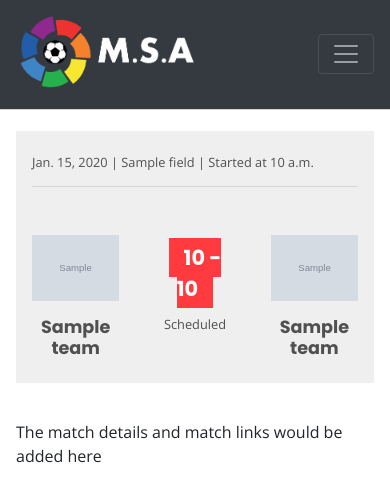
After one commit to babonaresh/msa, a Django app: page /matches/1/live/ in a window 390 px wide. The commit adds this page. Shown: the top 502 px of the page. Run offline with Django 3.2, Linux system fonts and the light colour scheme; a user stored in the database is signed in; tables that the repository leaves empty hold one stand-in row (values such as "Sample post"); grey boxes marked "Sample" are stand-in pictures; some libraries are stand-ins or nearby versions.

Commit message:
Added component for score

```diff
--- a/msa_app/static/css/style.css
+++ b/msa_app/static/css/style.css
@@ -1,4 +1,4 @@
-@import url('https://fonts.googleapis.com/css?family=Poppins:400,500,700');
+@import url('https://fonts.googleapis.com/css?family=Open+Sans|Poppins:400,500,700');
 
 /* Font Awesome */
 .fa-users{
@@ -44,6 +44,41 @@ td i{
     text-align: center;
 }
 
+/* MSA Custom CSS */
+body {
+    font-family: 'Open Sans';
+}
+
+h1 {
+    font-family: 'Poppins';
+    font-weight: lighter;
+}
+
+h2, h3 {
+    font-family: 'Poppins';
+    font-weight: bold;
+}
+
+.msa-scorecard {
+    /*background: #eeeeee;*/
+    background: #efefef;
+    color: #505050;
+    margin: 5px 10px 5px 10px;
+}
+
+.msa-livescore {
+    font-family: 'Poppins';
+    padding: 5px 25px 5px 25px;
+    background: #ff3b3f;
+    color: #ffffff;
+    font-size: 1.8em;
+    font-weight: bold;
+}
+
+.msa-livescore-sub {
+    font-weight: lighter;
+    padding: 10px;
+}
 
 /*---Media Queries --*/
 @media (max-width: 992px) {
@@ -53,7 +88,30 @@ td i{
 
 }
 @media (max-width: 576px) {
-
+    h3 {
+        font-size: 1.1rem;
+    }
+    .msa-livescore {
+        font-family: 'Poppins';
+        padding: 5px 15px 5px 15px;
+        background: #ff3b3f;
+        color: #ffffff;
+        font-size: 1.3em;
+        font-weight: bold;
+    }
+    .msa-livescore-sub {
+        font-weight: lighter;
+        padding: 10px;
+        font-size: 0.8rem;
+    }
+    .msa-scorecard {
+        background: #efefef;
+        color: #505050;
+        margin: 5px 0px 5px 0px;
+    }
+    h6 {
+        font-size: 0.8rem;
+    }
 }
 
 
--- /dev/null
+++ b/msa_app/templates/custom/live.html
@@ -0,0 +1,48 @@
+{% extends 'base/base.html' %}
+{% load crispy_forms_tags %}
+{% block content %}
+<div class="container-fluid padding">
+<div class="row text-center">
+    <div class="col-12 col-sm-12 col-md-12 col-lg-6">
+        <div class="msa-scorecard row text-center">
+            <div class="col-12 col-sm-12 col-md-12 col-lg-12 text-left mt-2">
+                <h6>{{match.match_day}} | {{match.field}} | Started at {{match.match_start_time}}</h6>
+                <hr>
+            </div>
+            <div class="col-4 col-sm-4 col-md-4 col-lg-4">
+                <img src="{{ home_team.team_logo.url }}" class="img-fluid mx-auto mb-3" width="125">
+                <h3>{{home_team.team_name}}</h3>
+            </div>
+            <div class="col-4 col-sm-4 col-md-4 col-lg-4 my-auto">
+                <spam class="msa-livescore">
+                    {{match.home_team_score}} - {{match.guest_team_score}}
+                </spam>
+                <p class="msa-livescore-sub">
+                {% if match.match_status == 'scheduled' %}
+                    Scheduled
+                {% elif match.match_status == 'in_progress'%}
+                    In Progress
+                {% elif match.match_status == 'full_time'%}
+                    Full Time
+                {% elif match.match_status == 'cancelled'%}
+                    Cancelled
+                {% elif match.match_status == 'abandoned'%}
+                    Abandoned
+                {% else %}
+                    Status - Not Available
+                {% endif %}
+
+                </p>
+            </div>
+            <div class="col-4 col-sm-4 col-md-4 col-lg-4">
+                <img src="{{ guest_team.team_logo.url }}" class="img-fluid mx-auto mb-3" width="125">
+                <h3>{{guest_team.team_name}}</h3>
+            </div>
+        </div>
+    </div>
+    <div class="col-12 col-sm-12 col-md-12 col-lg-6 text-left">
+        The match details and match links would be added here
+    </div>
+</div>
+</div>
+{% endblock %}
--- a/msa_app/urls.py
+++ b/msa_app/urls.py
@@ -11,6 +11,7 @@ urlpatterns = [
     re_path(r'^home/$', views.home, name='home'),
     path('team_list', views.team_list, name='team_list'),
     path('matches', views.matches, name='matches'),
+    path('matches/<int:pk>/live/', views.live_match, name='live_match'),
     path('team/<int:pk>/edit/', views.team_edit, name='team_edit'),
     path('team/new/', views.team_new, name='team_new'),
     path('team/<int:pk>/delete/', views.team_delete, name='team_delete'),
--- a/msa_app/views.py
+++ b/msa_app/views.py
@@ -15,6 +15,16 @@ def matches(request):
     return render(request, 'custom/matches.html', {'matches_sch': matches_sch,
                                                    'matches_full': matches_full,
                                                    'matches_all': matches_all})
+
+@login_required
+def live_match(request, pk):
+    match = get_object_or_404(Match, pk=pk)
+    home_team = match.home_team
+    guest_team = match.guest_team
+    return render(request, 'custom/live.html', {'match': match,
+                                                'home_team': home_team,
+                                                'guest_team': guest_team})
+
 # Create your views here.
 @login_required
 def team_edit(request, pk):
```
Also changed, not shown: msa_app/templates/custom/live_match.html (deleted, +0 -10 lines).
